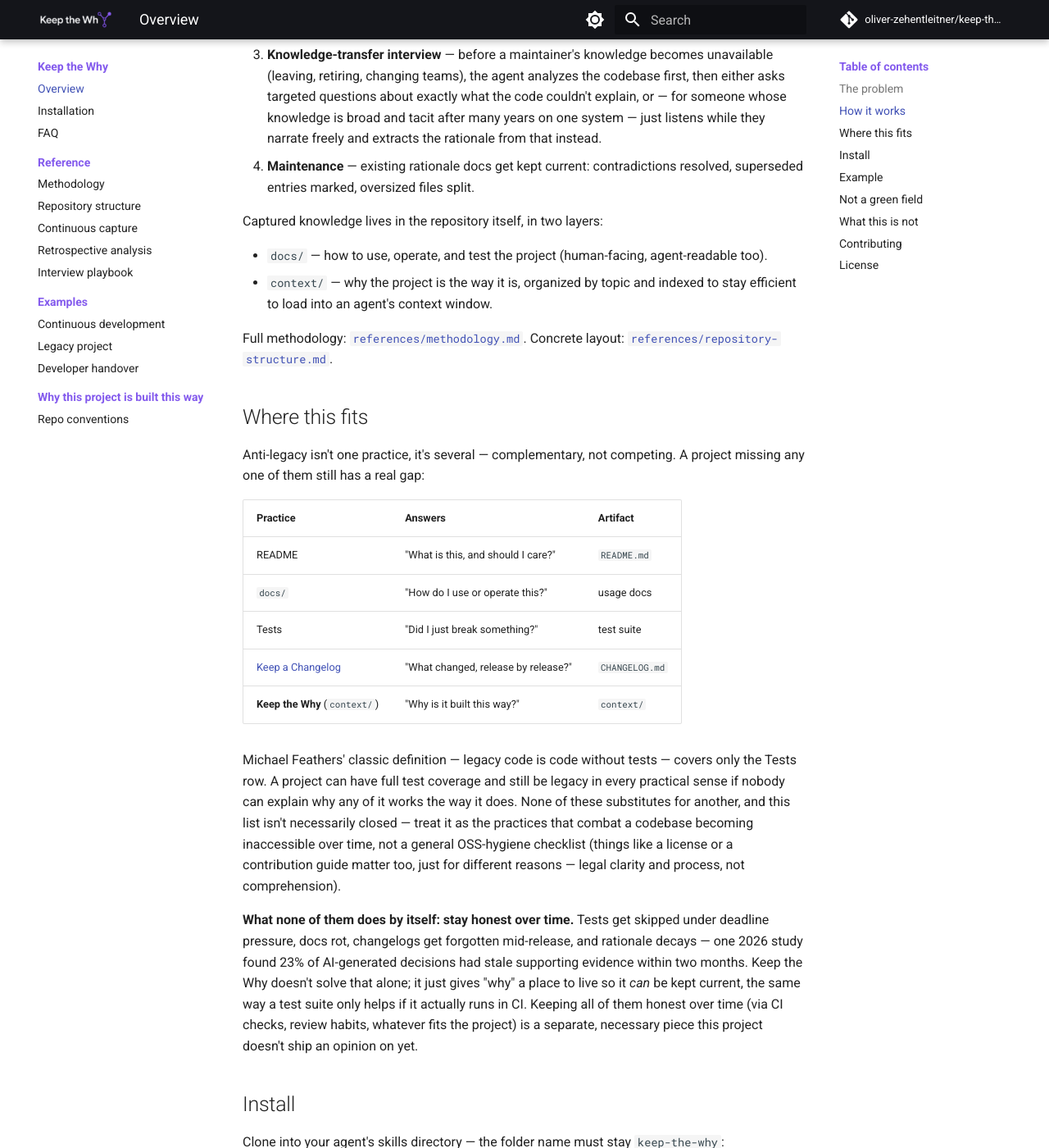
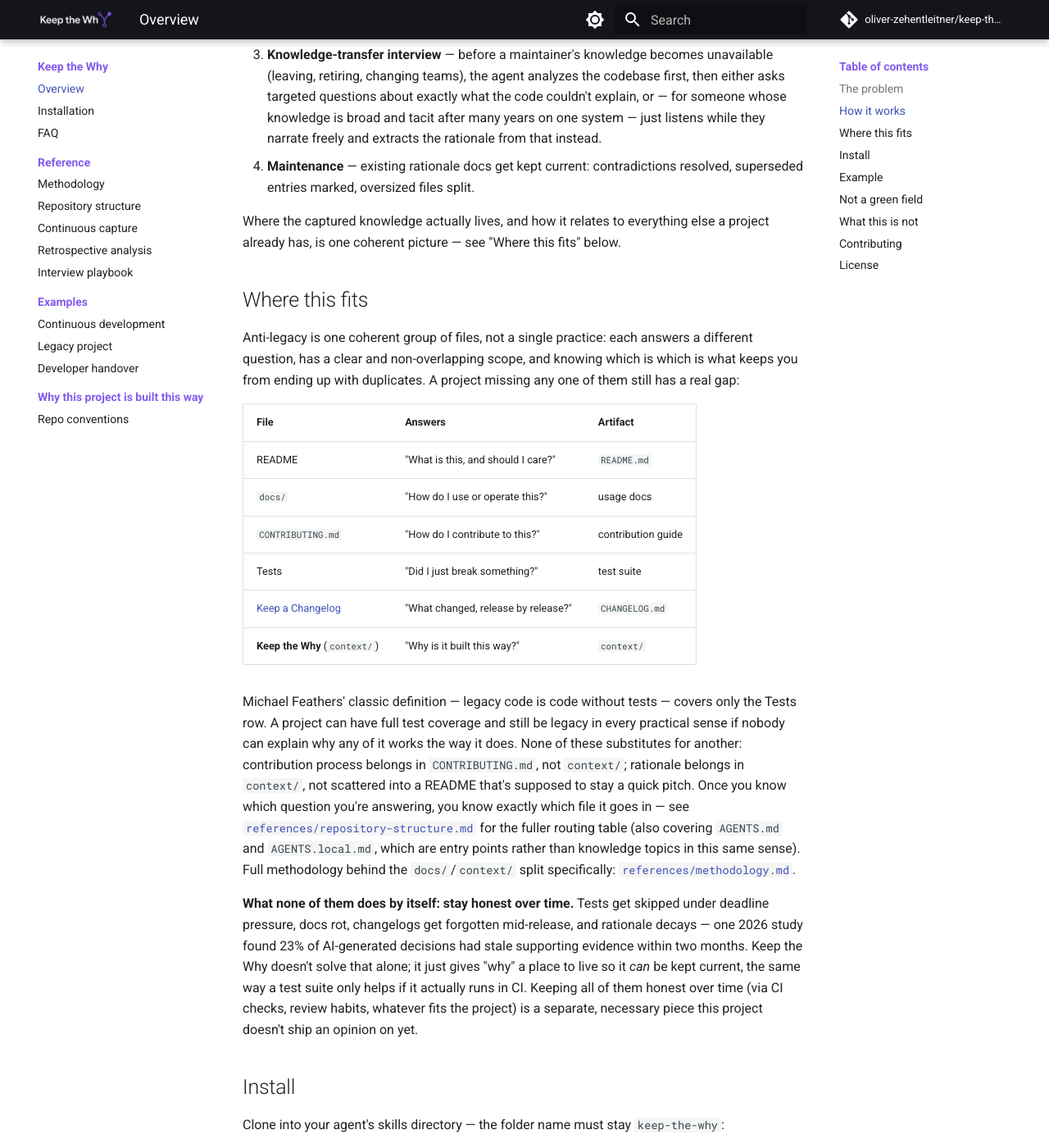
Before and after one commit to oliver-zehentleitner/keep-the-why, an MkDocs documentation site: the page built from docs/index.md, in a window 1280 px wide and 1400 px high, scrolled down 1167 px. Shown: the whole window at 82% size. Built offline with MkDocs 1.6.1 and Material for MkDocs 9.7.7, drawn with Linux system fonts in a browser that asks for light colours; comment, search, counter and statistics services are not loaded.

Commit message:
Consolidate the file-routing story into one place in the README
Was scattered across three spots with escalating scope: a "two
layers" mention in "How it works", a 5-row table in "Where this fits",
and an aside below the table introducing CONTRIBUTING.md/LICENSE as
excluded afterthoughts. Consolidated into one table covering README,
docs/, CONTRIBUTING.md, tests, Keep a Changelog, and context/ -  one
coherent group of files with non-overlapping scope, not three
separate mentions that each add more categories. "How it works" now
just points down to this section instead of previewing part of it.

Updated references/methodology.md and docs/faq.md to match (added
CONTRIBUTING.md to the "doesn't replace" list).

```diff
--- a/README.md
+++ b/README.md
@@ -25,26 +25,22 @@ Keep the Why is a `SKILL.md`-based agent skill — an open, cross-agent format (
 3. **Knowledge-transfer interview** — before a maintainer's knowledge becomes unavailable (leaving, retiring, changing teams), the agent analyzes the codebase first, then either asks targeted questions about exactly what the code couldn't explain, or — for someone whose knowledge is broad and tacit after many years on one system — just listens while they narrate freely and extracts the rationale from that instead.
 4. **Maintenance** — existing rationale docs get kept current: contradictions resolved, superseded entries marked, oversized files split.
 
-Captured knowledge lives in the repository itself, in two layers:
-
-- `docs/` — how to use, operate, and test the project (human-facing, agent-readable too).
-- `context/` — why the project is the way it is, organized by topic and indexed to stay efficient to load into an agent's context window.
-
-Full methodology: [`references/methodology.md`](https://github.com/oliver-zehentleitner/keep-the-why/blob/main/references/methodology.md). Concrete layout: [`references/repository-structure.md`](https://github.com/oliver-zehentleitner/keep-the-why/blob/main/references/repository-structure.md).
+Where the captured knowledge actually lives, and how it relates to everything else a project already has, is one coherent picture — see "Where this fits" below.
 
 ## Where this fits
 
-Anti-legacy isn't one practice, it's several — complementary, not competing. A project missing any one of them still has a real gap:
+Anti-legacy is one coherent group of files, not a single practice: each answers a different question, has a clear and non-overlapping scope, and knowing which is which is what keeps you from ending up with duplicates. A project missing any one of them still has a real gap:
 
-| Practice | Answers | Artifact |
+| File | Answers | Artifact |
 |---|---|---|
 | README | "What is this, and should I care?" | `README.md` |
 | `docs/` | "How do I use or operate this?" | usage docs |
+| `CONTRIBUTING.md` | "How do I contribute to this?" | contribution guide |
 | Tests | "Did I just break something?" | test suite |
 | [Keep a Changelog](https://keepachangelog.com/) | "What changed, release by release?" | `CHANGELOG.md` |
 | **Keep the Why** (`context/`) | "Why is it built this way?" | `context/` |
 
-Michael Feathers' classic definition — legacy code is code without tests — covers only the Tests row. A project can have full test coverage and still be legacy in every practical sense if nobody can explain why any of it works the way it does. None of these substitutes for another, and this list isn't necessarily closed — treat it as the practices that combat a codebase becoming inaccessible over time, not a general OSS-hygiene checklist (things like a license or a contribution guide matter too, just for different reasons — legal clarity and process, not comprehension).
+Michael Feathers' classic definition — legacy code is code without tests — covers only the Tests row. A project can have full test coverage and still be legacy in every practical sense if nobody can explain why any of it works the way it does. None of these substitutes for another: contribution process belongs in `CONTRIBUTING.md`, not `context/`; rationale belongs in `context/`, not scattered into a README that's supposed to stay a quick pitch. Once you know which question you're answering, you know exactly which file it goes in — see [`references/repository-structure.md`](https://github.com/oliver-zehentleitner/keep-the-why/blob/main/references/repository-structure.md) for the fuller routing table (also covering `AGENTS.md` and `AGENTS.local.md`, which are entry points rather than knowledge topics in this same sense). Full methodology behind the `docs/`/`context/` split specifically: [`references/methodology.md`](https://github.com/oliver-zehentleitner/keep-the-why/blob/main/references/methodology.md).
 
 **What none of them does by itself: stay honest over time.** Tests get skipped under deadline pressure, docs rot, changelogs get forgotten mid-release, and rationale decays — one 2026 study found 23% of AI-generated decisions had stale supporting evidence within two months. Keep the Why doesn't solve that alone; it just gives "why" a place to live so it *can* be kept current, the same way a test suite only helps if it actually runs in CI. Keeping all of them honest over time (via CI checks, review habits, whatever fits the project) is a separate, necessary piece this project doesn't ship an opinion on yet.
 
```
Also changed, not shown: docs/faq.md (+2 -2 lines), references/methodology.md (+1 -1 lines).
